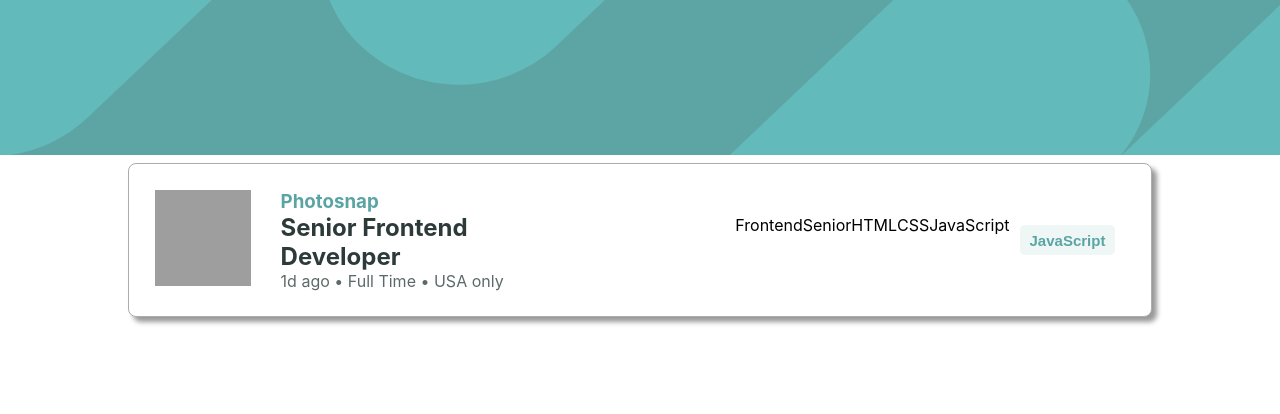
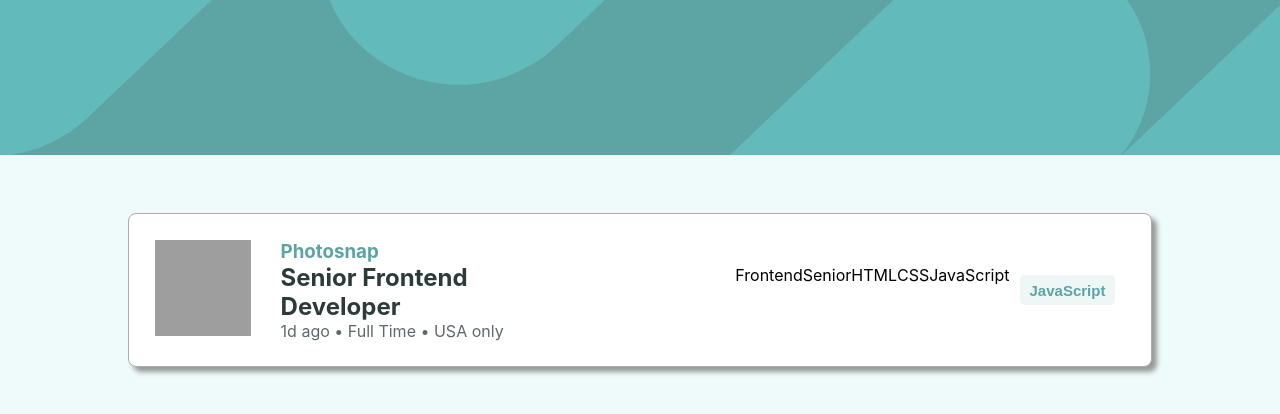
Before and after one commit to melanierolo/job-listings-with-filtering--React, a React (Create React App) app: page / in a window 1280 px wide. Shown: the top 414 px of the page. Built offline with nearby package versions, Linux system fonts and the light colour scheme; grey boxes are pictures that could not be loaded.

Commit message:
added a className job-page

```diff
--- a/src/App.css
+++ b/src/App.css
@@ -2,3 +2,9 @@
   margin: 0;
   padding: 0;
 }
+
+.job-page {
+  min-height: 1000px;
+  background-color: hsl(180, 52%, 96%);
+  padding: 50px 0;
+}
--- a/src/App.js
+++ b/src/App.js
@@ -7,7 +7,9 @@ function App() {
   return (
     <>
       <Header></Header>
-      <JobCard></JobCard>
+      <div className="job-page">
+        <JobCard></JobCard>
+      </div>
     </>
   );
 }
```
